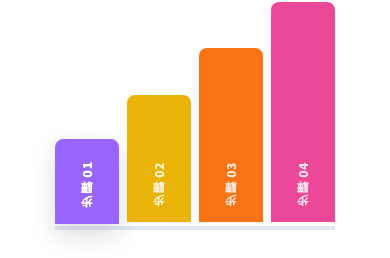
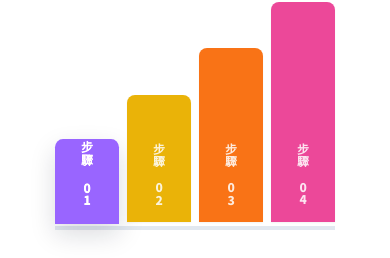
Before and after one commit to axa13579-byte/mortgage-relief-page, a website: page index.html in a window 390 px wide. Shown: the part 2812-3070 px from the top of the page. Drawn offline with Linux system fonts and the light colour scheme.

Commit message:
style: optimize mobile/desktop stair labels to use upright vertical writing mode

```diff
--- a/style.css
+++ b/style.css
@@ -686,9 +686,8 @@ h1, h2, h3, h4 {
 }
 
 .stair-bar .stair-label {
-  writing-mode: vertical-lr;
-  text-orientation: mixed;
-  transform: rotate(180deg);
+  writing-mode: vertical-rl;
+  text-orientation: upright;
   letter-spacing: 0.05em;
   opacity: 0.85;
 }
```
